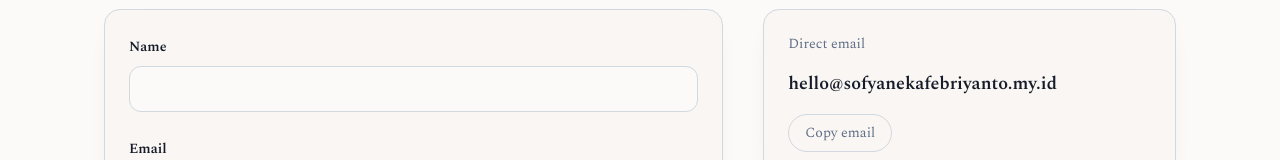
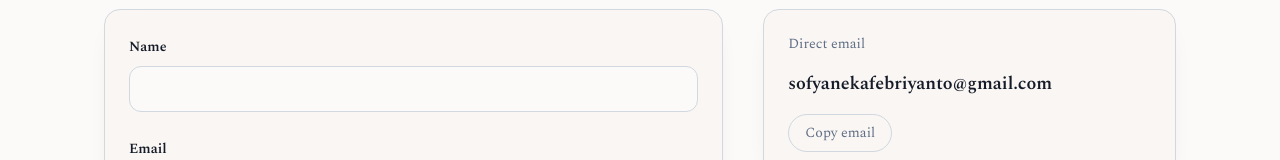
Before and after one commit to SofyanEkaFebriyanto/vibe-portofolio, a Next.js app: page /contact in a window 1280 px wide. Shown: the part 316-476 px from the top of the page. Built offline with nearby package versions, Linux system fonts and the light colour scheme.

Commit message:
Fix : Contact info

```diff
--- a/app/contact/page.tsx
+++ b/app/contact/page.tsx
@@ -6,7 +6,7 @@ export const metadata = {
   description: 'Reach out to Sofyan for collaboration or thoughtful conversations.'
 };
 
-const email = 'hello@sofyanekafebriyanto.my.id';
+const email = 'sofyanekafebriyanto@gmail.com';
 
 export default function ContactPage() {
   return (
@@ -79,13 +79,13 @@ export default function ContactPage() {
           <div className="card space-y-4">
             <p className="text-sm text-muted">Social</p>
             <div className="flex flex-col gap-3 text-sm">
-              <Link href="https://github.com/username" className="text-accent">
+              <Link href="https://github.com/SofyanEkaFebriyanto" className="text-accent">
                 GitHub
               </Link>
-              <Link href="https://linkedin.com/in/username" className="text-accent">
+              <Link href="https://linkedin.com/in/sofyan-eka-febriyanto" className="text-accent">
                 LinkedIn
               </Link>
-              <Link href="https://x.com/username" className="text-accent">
+              <Link href="https://x.com/SofyanEkaFebriyanto" className="text-accent">
                 X
               </Link>
             </div>
```
